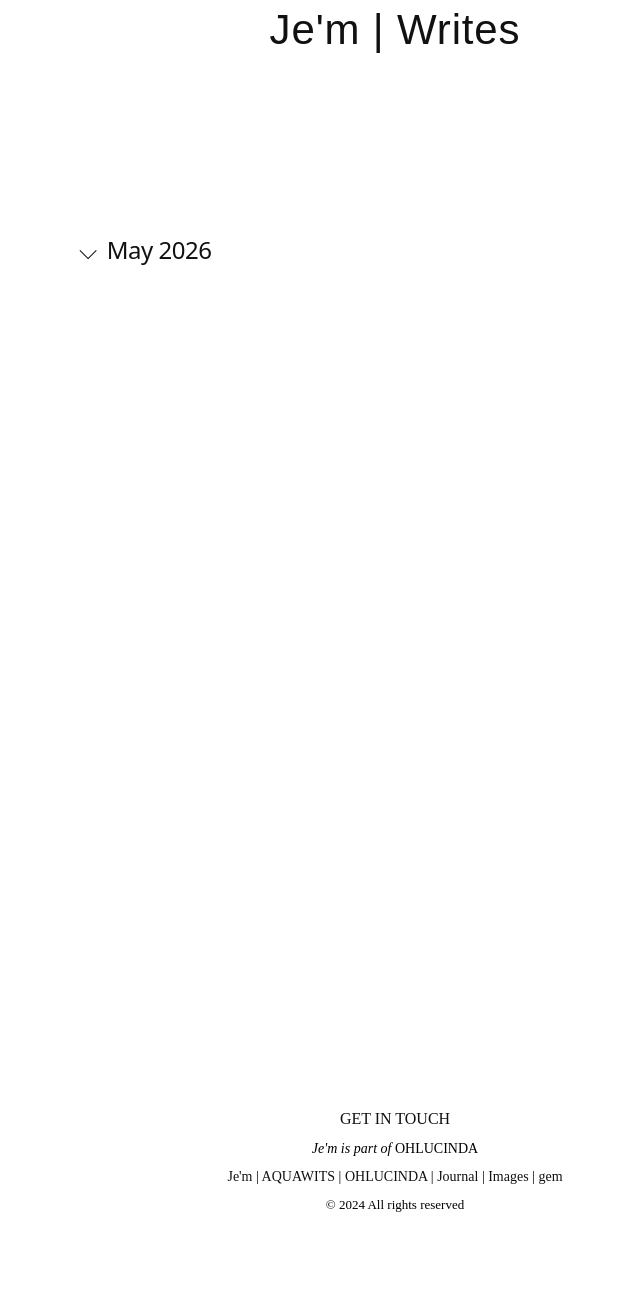
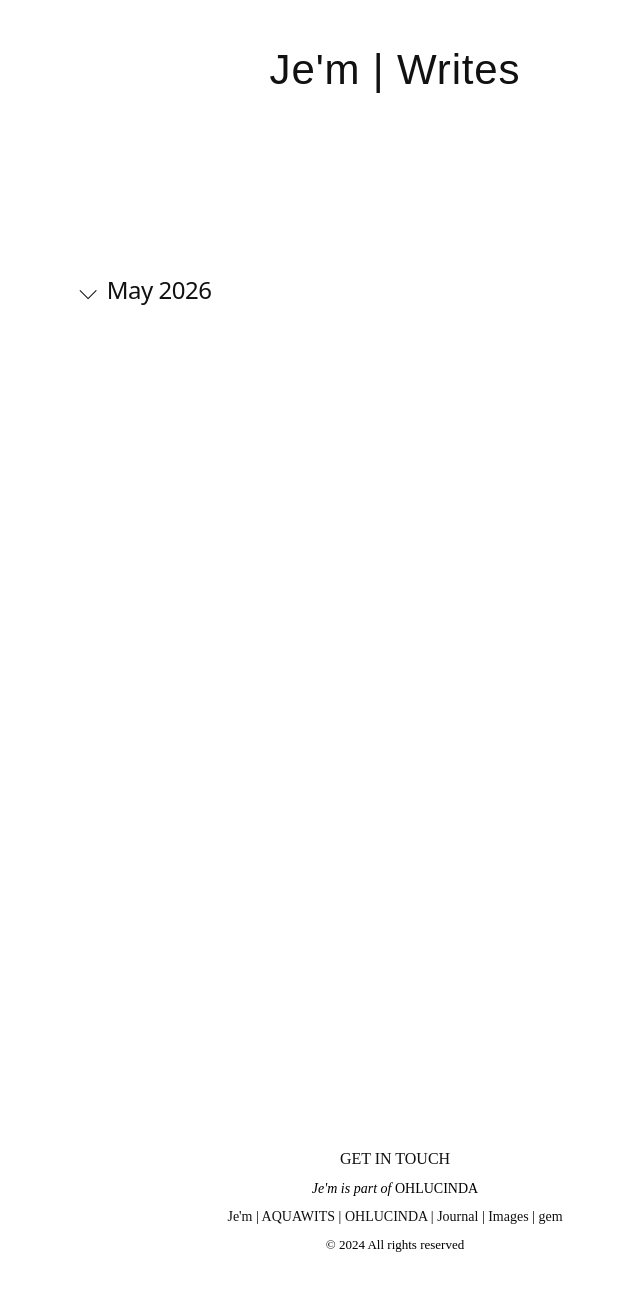
Before and after one commit to ohlucinda/ohlucinda-mobile, a Jekyll site: the page built from index.html, in a window 1280 px wide. Shown: the whole page, without its empty margins (245-885 px from the left). Built offline with Jekyll 4.4.1, drawn with Linux system fonts in a browser that asks for light colours; some web fonts are replaced; before the commit the page ends 1254 px from its top, so only the background shows below that.

Commit message:
Update style.css

```diff
--- a/assets/style.css
+++ b/assets/style.css
@@ -41,7 +41,7 @@ details {
   font-size: 42px;
   text-align: center;
 
-  margin-top: -100px;
+  margin-top: -60px;
   margin-bottom: 140px;
 
   letter-spacing: 0.02em;
```
